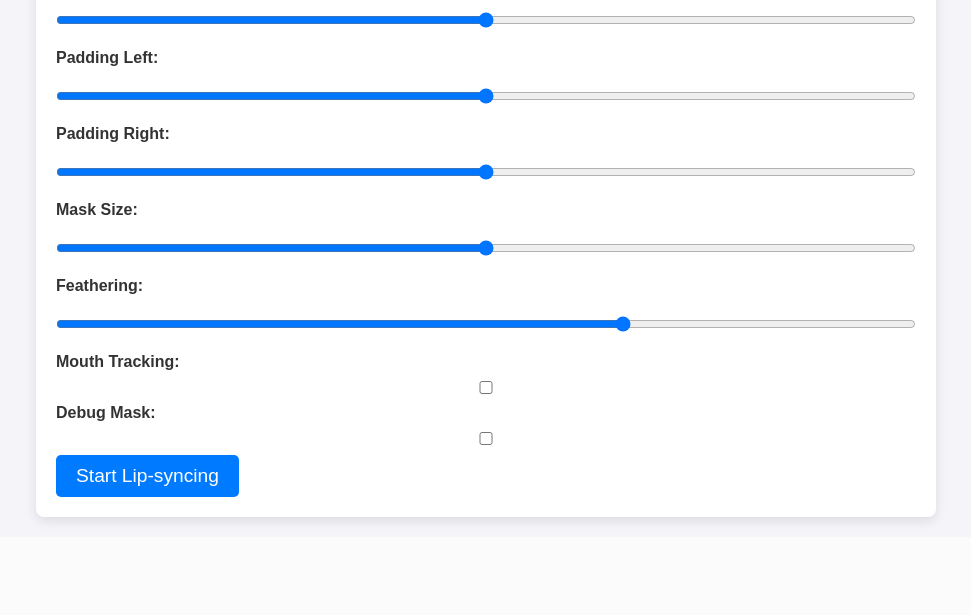
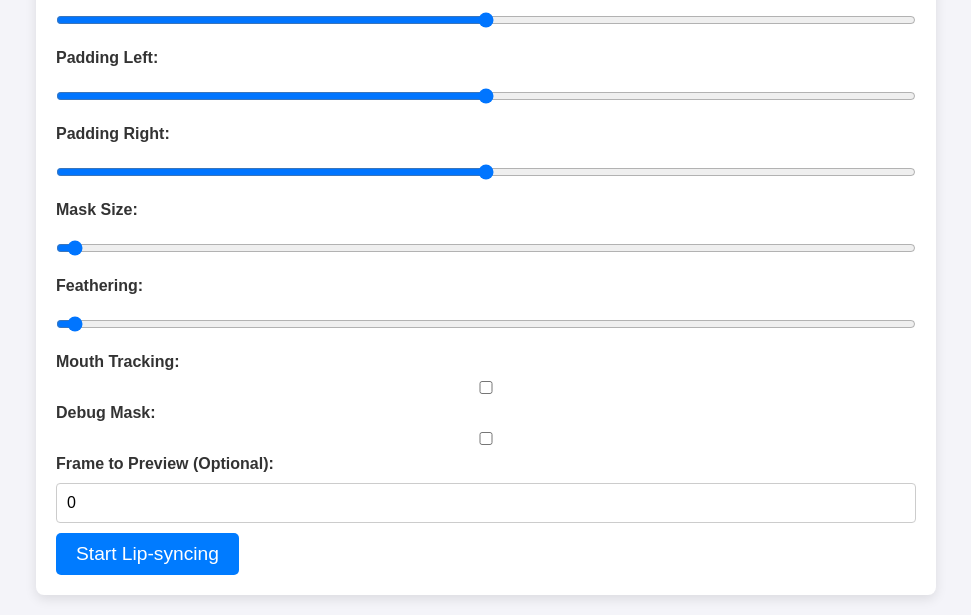
Before and after one commit to Mashood-Basharat/flask_code, a Python web app: template templates/lipsyncing.html in a window 1280 px wide. Shown: the part 752-1367 px from the top of the page, without its empty margins (154-1125 px from the left). Before the commit the page ends 1277 px from the top, so only its background shows below. Run offline with Jinja, Linux system fonts and the light colour scheme; the template is opened without the code that fills it, so the values that code supplies are empty.

Commit message:
updated lipsyncing.html file

```diff
--- a/templates/lipsyncing.html
+++ b/templates/lipsyncing.html
@@ -13,14 +13,14 @@
     <input type="text" name="audio_file" value="{{ audio_file }}" readonly>
 
     <label for="quality">Quality:</label>
-    <select name="quality">
+    <select name="quality" required>
         <option value="Fast">Fast</option>
         <option value="Improved">Improved</option>
         <option value="Enhanced">Enhanced</option>
     </select>
 
     <label for="output_height">Output Height:</label>
-    <select name="output_height">
+    <select name="output_height" required>
         <option value="half resolution">Half resolution</option>
         <option value="full resolution">Full resolution</option>
         <option value="480">480</option>
@@ -30,7 +30,7 @@
     <input type="checkbox" name="use_previous_tracking_data">
 
     <label for="wav2lip_version">Wav2Lip Version:</label>
-    <select name="wav2lip_version">
+    <select name="wav2lip_version" required>
         <option value="Wav2Lip">Wav2Lip</option>
         <option value="Wav2Lip_GAN">Wav2Lip_GAN</option>
     </select>
@@ -40,25 +40,29 @@
 
     <!-- Padding -->
     <label for="U">Padding Up:</label>
-    <input type="range" name="U" min="-100" max="100" step="1">
+    <input type="range" name="U" min="-100" max="100" step="1" value="0">
     <label for="D">Padding Down:</label>
-    <input type="range" name="D" min="-100" max="100" step="1">
+    <input type="range" name="D" min="-100" max="100" step="1" value="0">
     <label for="L">Padding Left:</label>
-    <input type="range" name="L" min="-100" max="100" step="1">
+    <input type="range" name="L" min="-100" max="100" step="1" value="0">
     <label for="R">Padding Right:</label>
-    <input type="range" name="R" min="-100" max="100" step="1">
+    <input type="range" name="R" min="-100" max="100" step="1" value="0">
 
     <label for="size">Mask Size:</label>
-    <input type="range" name="size" min="1" max="6" step="0.1">
+    <input type="range" name="size" min="1" max="6" step="0.1" value="1.0">
 
     <label for="feathering">Feathering:</label>
-    <input type="range" name="feathering" min="0" max="3" step="1">
+    <input type="range" name="feathering" min="0" max="3" step="1" value="0">
 
     <label for="mouth_tracking">Mouth Tracking:</label>
     <input type="checkbox" name="mouth_tracking">
 
     <label for="debug_mask">Debug Mask:</label>
     <input type="checkbox" name="debug_mask">
+
+    <!-- Frame to Preview -->
+    <label for="frame_to_preview">Frame to Preview (Optional):</label>
+    <input type="number" name="frame_to_preview" min="0" value="0">
 
     <button type="submit" class="btn-primary">Start Lip-syncing</button>
 </form>
```
